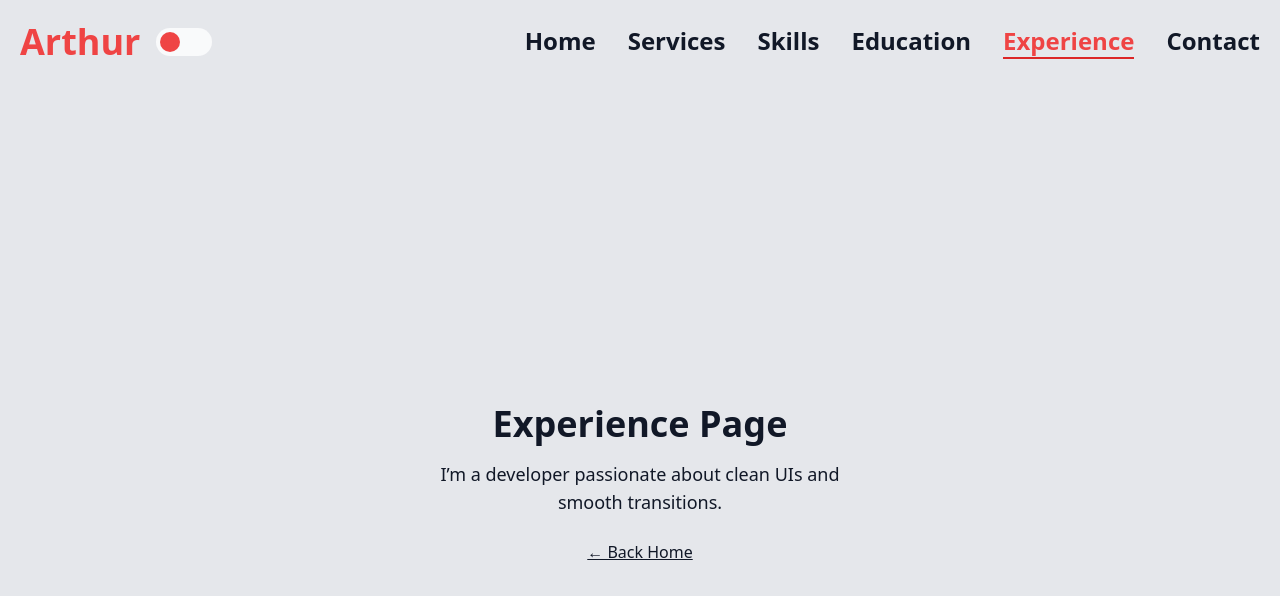
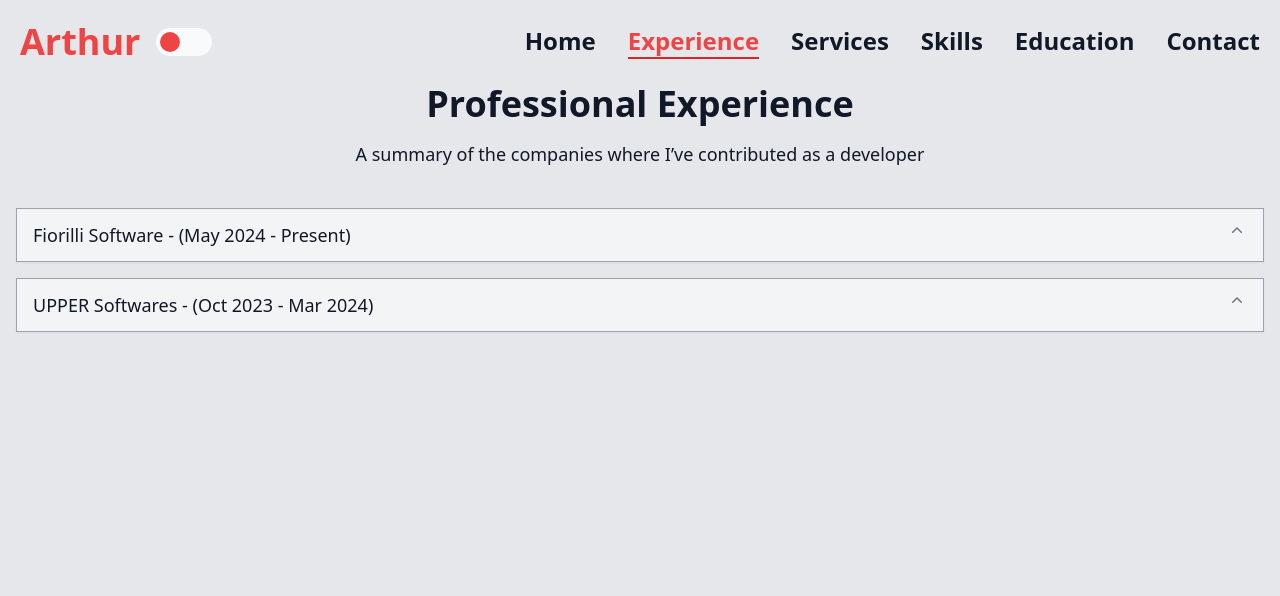
Before and after one commit to Arthuthu/my-portfolio, a Next.js app: page /experience in a window 1280 px wide. Shown: the top 596 px of the page. Built offline with nearby package versions, Linux system fonts and the light colour scheme.

Commit message:
Updated and finished the experience page

```diff
--- a/package.json
+++ b/package.json
@@ -8,6 +8,8 @@
     "start": "next start"
   },
   "dependencies": {
+    "@headlessui/react": "^2.2.9",
+    "@heroicons/react": "^2.2.0",
     "framer-motion": "^12.23.12",
     "next": "15.5.2",
     "react": "18.2.0",
--- a/src/app/experience/page.tsx
+++ b/src/app/experience/page.tsx
@@ -1,47 +1,109 @@
-"use client"; // 👈 required in App Router
+"use client";
 
-import { motion } from "framer-motion";
-import Link from "next/link";
+import { Disclosure, DisclosureButton, DisclosurePanel } from "@headlessui/react";
+import { ChevronUpIcon } from "@heroicons/react/20/solid";
+import { AnimatePresence, motion } from "framer-motion";
 
-export default function About() {
+const experiences = [
+    {
+        company: "Fiorilli Software",
+        period: "May 2024 - Present",
+        description: [
+            "Visual Basic / Delphi / Angular / React",
+            "Maintained a legacy Visual Basic application on older versions of the .NET Framework.",
+            "Built and extended REST APIs in Delphi using the Horse framework.",
+            "Developed new features in a large-scale Angular application with TypeScript.",
+            "Designed responsive layouts with Tailwind CSS, integrating Fuse and DevExpress components for improved UI/UX.",
+            "Refactored a React application to improve performance and maintainability.",
+        ],
+    },
+    {
+        company: "UPPER Softwares",
+        period: "Oct 2023 - Mar 2024",
+        description: [
+            "C# / Blazor",
+            "Designed and maintained C# APIs with the latest .NET versions, using Entity Framework Code First.",
+            "Modeled and implemented databases in PostgreSQL.",
+            "Built modern web pages with MudBlazor.",
+            "Applied Domain-Driven Design (DDD) principles to backend development.",
+            "Structured projects in microservices using Docker.",
+        ],
+    },
+];
+
+export default function Experience() {
     return (
         <motion.div
-            className="flex flex-col items-center justify-center h-screen text-center"
-            initial={{ opacity: 0, y: 30 }}
-            animate={{ opacity: 1, y: 0 }}
-            exit={{ opacity: 0, y: -30 }}
-            transition={{ duration: 0.6, ease: "easeOut" }}
+            className="flex flex-col items-center justify-center text-center px-4"
+            initial={{ opacity: 0 }}
+            animate={{ opacity: 1 }}
+            transition={{ delay: 0.1, duration: 0.4 }}
         >
-            {/* Heading */}
             <motion.h1
                 className="text-4xl font-bold"
-                initial={{ scale: 0.8, opacity: 0 }}
-                animate={{ scale: 1, opacity: 1 }}
-                transition={{ duration: 0.5, ease: "easeOut" }}
+                initial={{ opacity: 0 }}
+                animate={{ opacity: 1 }}
+                transition={{ delay: 0.1, duration: 0.4 }}
             >
-                Experience Page
+                Professional Experience
             </motion.h1>
 
-            {/* Paragraph */}
             <motion.p
-                className="mt-4 max-w-md text-lg"
+                className="mt-4 text-lg"
                 initial={{ opacity: 0 }}
                 animate={{ opacity: 1 }}
-                transition={{ delay: 0.4, duration: 0.6 }}
+                transition={{ delay: 0.1, duration: 0.4 }}
             >
-                I’m a developer passionate about clean UIs and smooth transitions.
+                A summary of the companies where I’ve contributed as a developer
             </motion.p>
 
-            {/* Link */}
-            <motion.div
-                initial={{ x: -50, opacity: 0 }}
-                animate={{ x: 0, opacity: 1 }}
-                transition={{ delay: 0.7, duration: 0.5 }}
-            >
-                <Link href="/" className="mt-6 inline-block underline">
-                    ← Back Home
-                </Link>
-            </motion.div>
+            <div className="w-full mt-10 space-y-4">
+                {experiences.map((exp, idx) => (
+                    <Disclosure key={idx}>
+                        {({ open }) => (
+                            <div className="border border-gray-400 shadow-sm">
+                                <DisclosureButton
+                                    className="flex w-full justify-between bg-gray-100 px-4 py-3 text-left text-lg
+                                    font-medium hover:bg-gray-200 dark:bg-stone-900 dark:hover:bg-stone-800 transition"
+                                >
+                                    <span>
+                                        {exp.company} - ({exp.period})
+                                    </span>
+                                    <ChevronUpIcon
+                                        className={`${open ? "rotate-180 transform" : ""} h-5 w-5 text-gray-500`}
+                                    />
+                                </DisclosureButton>
+
+                                <AnimatePresence initial={false}>
+                                    {open && (
+                                        <motion.div
+                                            key="content"
+                                            initial={{ height: 0, opacity: 0 }}
+                                            animate={{ height: "auto", opacity: 1 }}
+                                            exit={{ height: 0, opacity: 0 }}
+                                            transition={{ duration: 0.3, ease: "easeOut" }}
+                                        >
+                                            <DisclosurePanel className="pl-3" static>
+                                                <motion.ul
+                                                    initial={{ opacity: 0 }}
+                                                    animate={{ opacity: 1 }}
+                                                    exit={{ opacity: 0 }}
+                                                    transition={{ duration: 0.08 }}
+                                                    className="px-6 pt-2 pb-4 text-md text-semibold text-gray-800 dark:text-white text-left list-disc space-y-2"
+                                                >
+                                                    {exp.description.map((point, i) => (
+                                                        <li key={i}>{point}</li>
+                                                    ))}
+                                                </motion.ul>
+                                            </DisclosurePanel>
+                                        </motion.div>
+                                    )}
+                                </AnimatePresence>
+                            </div>
+                        )}
+                    </Disclosure>
+                ))}
+            </div>
         </motion.div>
     );
 }
--- a/src/app/layout.tsx
+++ b/src/app/layout.tsx
@@ -56,10 +56,10 @@ export default function RootLayout({ children }: Readonly<{ children: React.Reac
 							<div className="hidden md:flex space-x-8 font-semibold text-2xl">
 								{[
 									{ href: "/", label: "Home" },
+									{ href: "/experience", label: "Experience" },
 									{ href: "/services", label: "Services" },
 									{ href: "/skills", label: "Skills" },
 									{ href: "/education", label: "Education" },
-									{ href: "/experience", label: "Experience" },
 									{ href: "/contact", label: "Contact" },
 								].map(({ href, label }) => {
 									const pathname = usePathname();
--- a/src/app/page.tsx
+++ b/src/app/page.tsx
@@ -24,13 +24,17 @@ export default function Home() {
 
     return (
         <div className="flex mt-10 flex-col md:flex-row">
-            <div className="flex-1 flex items-center justify-center">
-                <img src="/images/arthur.png" alt="Arthur Geromello"className="w-[calc(100%-2rem)] max-w-[600px] h-auto rounded-full" />
-            </div>
             <motion.div
                 initial={{ opacity: 0 }}
                 animate={{ opacity: 1 }}
-                transition={{ delay: 0.4, duration: 0.6 }}
+                transition={{ delay: 0.1, duration: 0.4 }}
+                className="flex-1 flex items-center justify-center">
+                <img src="/images/arthur.png" alt="Arthur Geromello"className="w-[calc(100%-2rem)] max-w-[600px] h-auto rounded-full" />
+            </motion.div>
+            <motion.div
+                initial={{ opacity: 0 }}
+                animate={{ opacity: 1 }}
+                transition={{ delay: 0.1, duration: 0.4 }}
                 className="flex flex-1 flex-col justify-center items-start text-center mt-4 md:mt-0 md:text-start"
             >
                 <h1 className="text-6xl font-bold">Hello, It's <span className="text-red-500">Arthur Geromello</span></h1>
@@ -40,17 +44,17 @@ export default function Home() {
                     <p>My main backend language is C#, altough I have some experience with Visual Basic and Delphi.</p>
                     <p>On the frontend, I have worked with React and Angular, both using Tailwind CSS and sometimes Bootstrap.</p>
                     <div className="flex gap-4 mt-4 justify-center md:justify-start pb-3">
-                        <a href="https://www.linkedin.com/in/arthur-geromello-ab44a8159/" target="_blank" rel="noopener noreferrer"
+                        <a title="Linkedin" href="https://www.linkedin.com/in/arthur-geromello-ab44a8159/" target="_blank" rel="noopener noreferrer"
                            className="text-3xl text-red-500 border border-red-500 p-2 rounded-full
                             hover:text-gray-900 hover:bg-red-500 transition-colors duration-500">
                             <FaLinkedin />
                         </a>
-                        <a href="https://github.com/Arthuthu" target="_blank" rel="noopener noreferrer"
+                        <a title="Github" href="https://github.com/Arthuthu" target="_blank" rel="noopener noreferrer"
                            className="text-3xl text-red-500 border border-red-500 p-2 rounded-full
                             hover:text-gray-900 hover:bg-red-500 transition-colors duration-500">
                             <FaGithub />
                         </a>
-                        <a href="https://wa.me/+5517997824891/" target="_blank" rel="noopener noreferrer"
+                        <a title="Whatsapp" href="https://wa.me/+5517997824891/" target="_blank" rel="noopener noreferrer"
                            className="text-3xl text-red-500 border border-red-500 p-2 rounded-full
                             hover:text-gray-900 hover:bg-red-500 transition-colors duration-500">
                             <FaWhatsapp />
```
Also changed, not shown: 1 other file (tests, documents, lock files or other folders).
